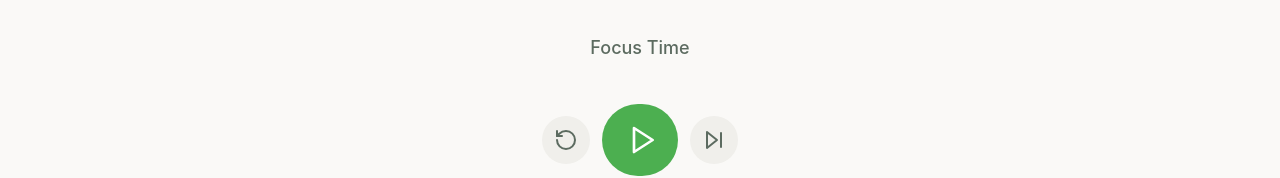
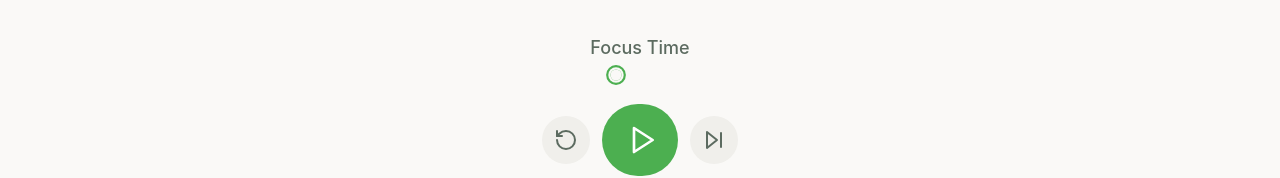
Before and after one commit to frch9099/Pomodoro, a React (Vite) app: page / in a window 1280 px wide. Shown: the part 350-528 px from the top of the page. Built offline with nearby package versions, Linux system fonts and the light colour scheme.

Commit message:
fix: session dots ring visibility for next session

```diff
--- a/src/components/Timer.jsx
+++ b/src/components/Timer.jsx
@@ -175,9 +175,9 @@ const Timer = memo(function Timer() {
                   className={`w-2.5 h-2.5 rounded-full transition-all duration-300 ${
                     i < (sessionsCompleted % settings.sessionsBeforeLongBreak)
                       ? 'bg-[var(--accent-green)] opacity-100 scale-100'
-                      : i === (sessionsCompleted % settings.sessionsBeforeLongBreak) && sessionsCompleted > 0
-                        ? 'bg-[var(--accent-green)] opacity-100 scale-100 ring-2 ring-[var(--accent-green)] ring-offset-2 ring-offset-[var(--bg-primary)]'
-                        : 'bg-[var(--text-secondary)]/30 opacity-50 scale-90'
+                      : i === (sessionsCompleted % settings.sessionsBeforeLongBreak)
+                        ? 'bg-[var(--accent-green)]/40 ring-2 ring-[var(--accent-green)] ring-offset-2 ring-offset-[var(--bg-primary)] scale-110'
+                        : 'bg-[var(--text-secondary)]/20 opacity-40 scale-90'
                   }`}
                 />
               ))}
```
